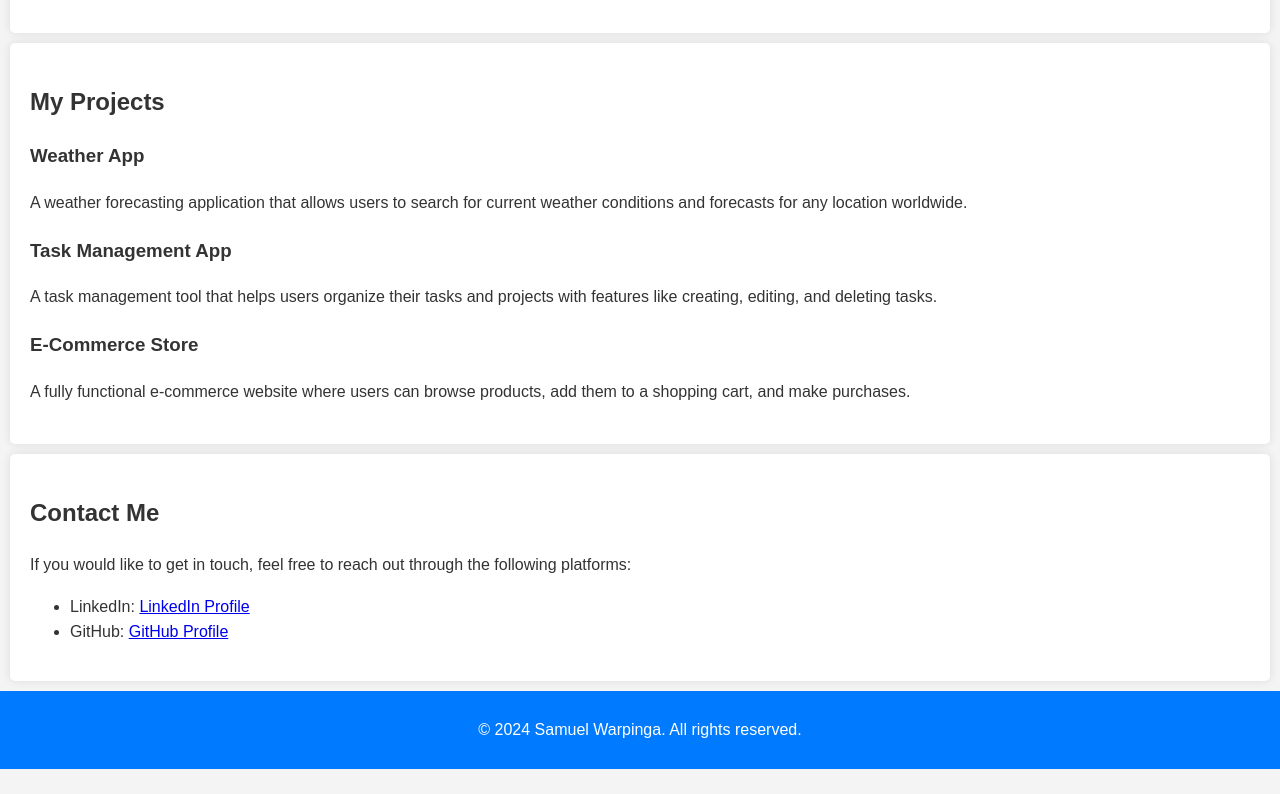
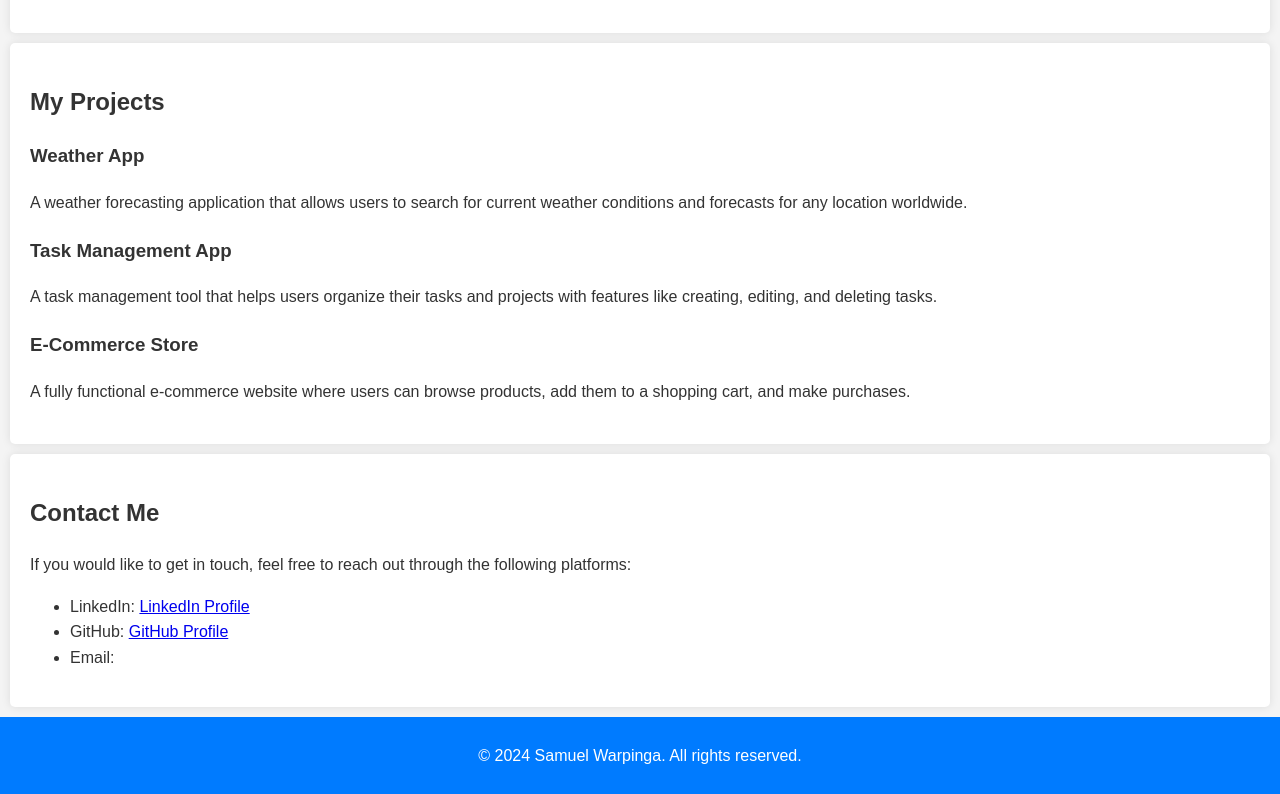
Before and after one commit to samuelwarpinga/portfolio, a plain HTML site: page index.html in a window 1280 px wide. Shown: the part 318-1112 px from the top of the page. Before the commit the page ends 1087 px from the top, so only its background shows below. Drawn offline with Linux system fonts and the light colour scheme.

Commit message:
Update index.html

```diff
--- a/index.html
+++ b/index.html
@@ -45,6 +45,7 @@
         <ul>
             <li>LinkedIn: <a href="https://www.linkedin.com/in/samuelwarpinga" target="_blank">LinkedIn Profile</a></li>
             <li>GitHub: <a href="https://github.com/samuelwarpinga" target="_blank">GitHub Profile</a></li>
+            <li>Email: <a href=mailto:swarpinga1337@gmail.com"></a></li>
         </ul>
     </section>
 
```
